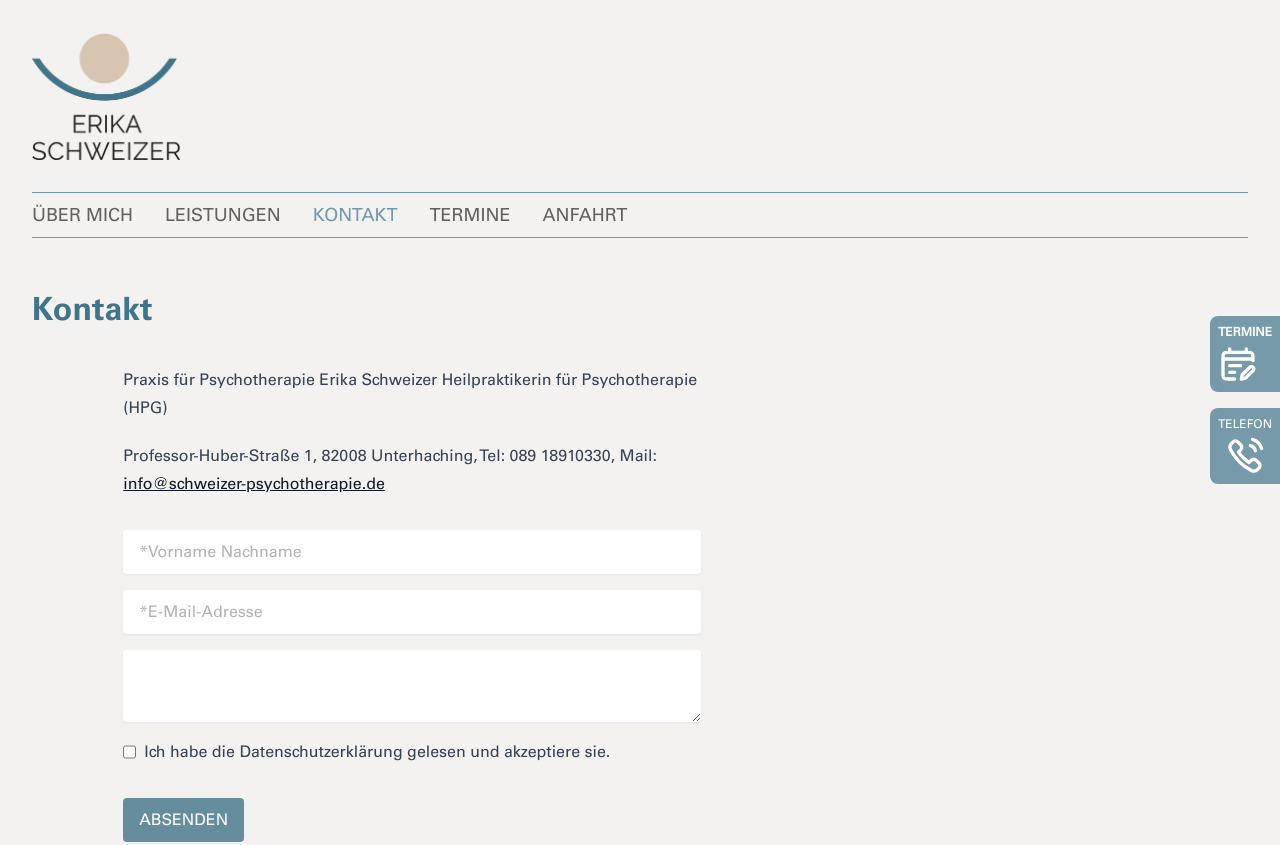
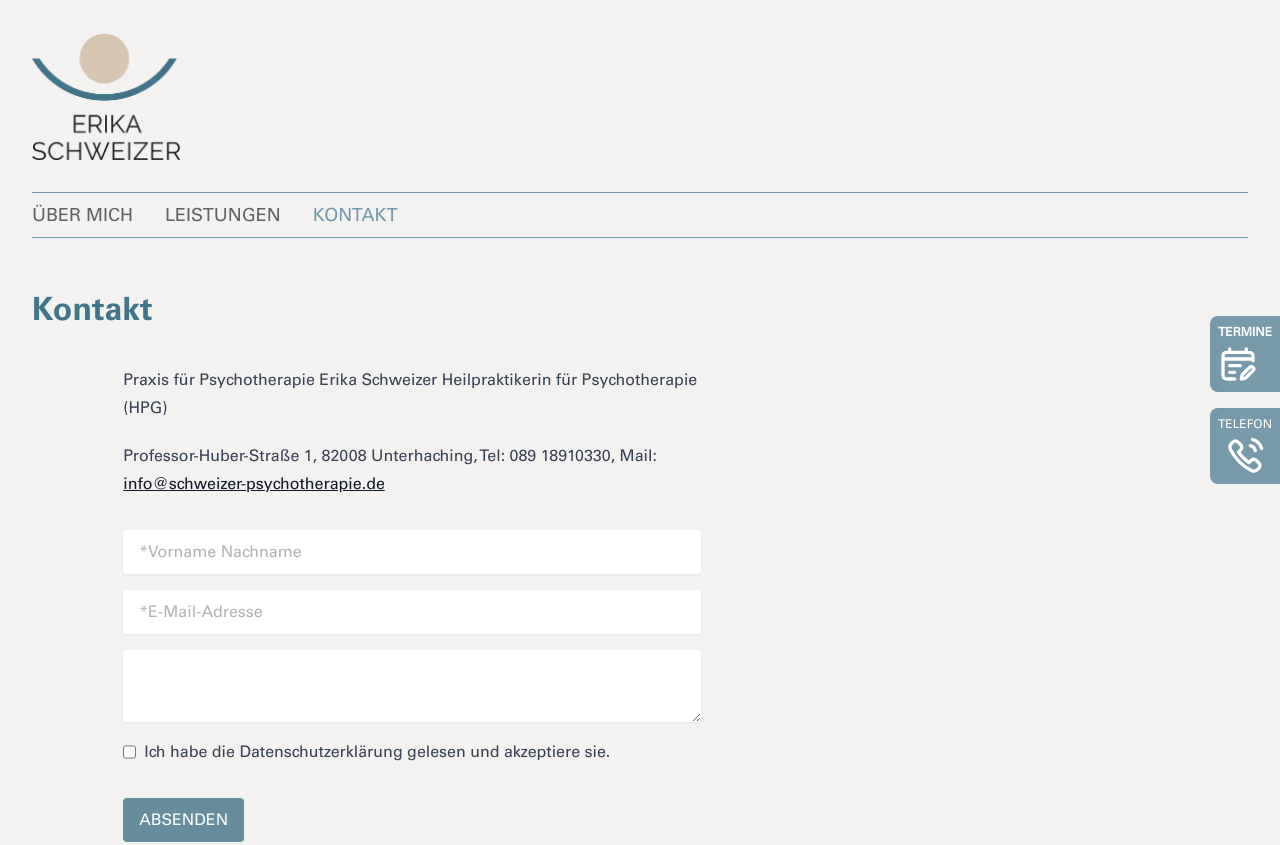
Before and after one commit to darayaq-01/schweizer-psychotherapie, an Astro site: page /kontakt in a window 1280 px wide. Shown: the top 845 px of the page. Built offline with nearby package versions, Linux system fonts and the light colour scheme; Astro itself is replaced by a stand-in of ours.

Commit message:
Remove unused items from menu

```diff
--- a/src/components/Header.astro
+++ b/src/components/Header.astro
@@ -16,8 +16,6 @@ const menusItems = [
         ],
     },
     { href: '/kontakt', text: 'Kontakt' },
-    { href: '/termine', text: 'Termine' },
-    { href: '/anfahrt', text: 'Anfahrt' },
 ];
 const isInLeistungenSection = Astro.url.pathname.includes('/leistungen');
 ---
```
